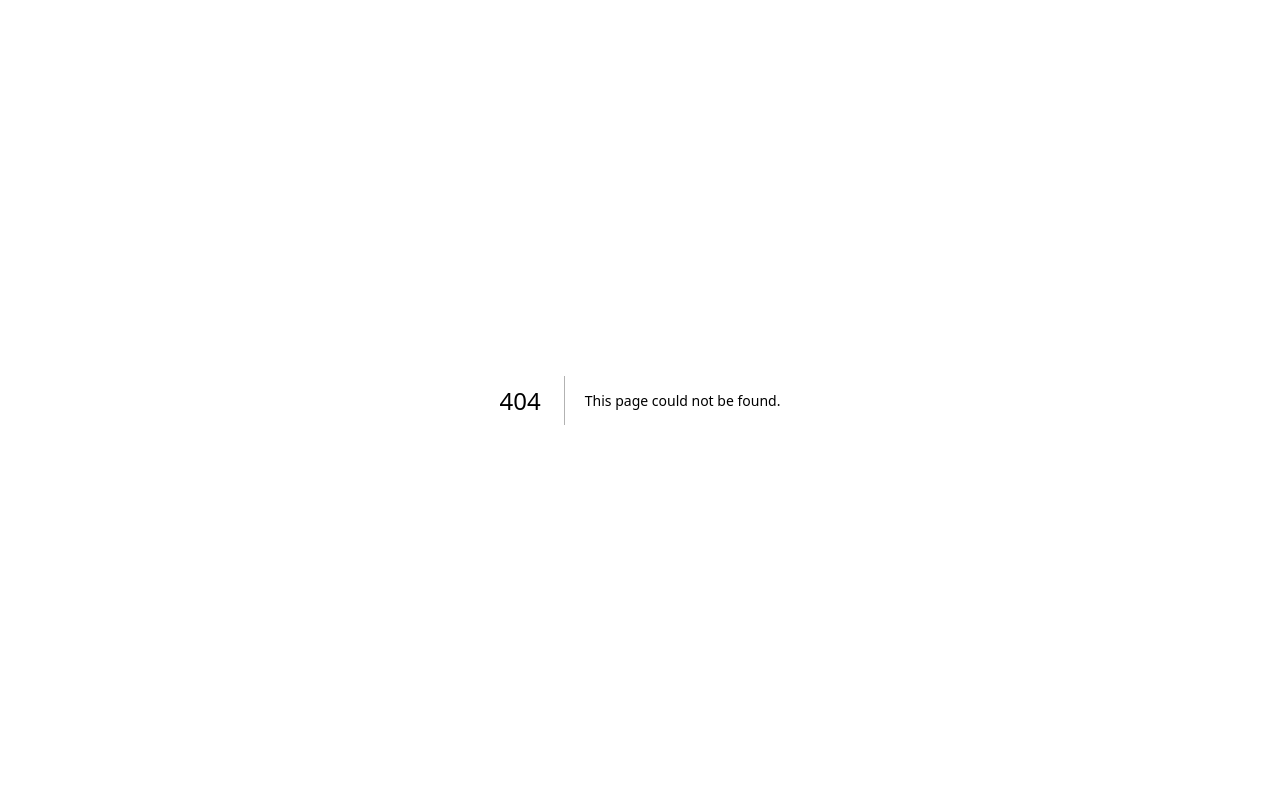
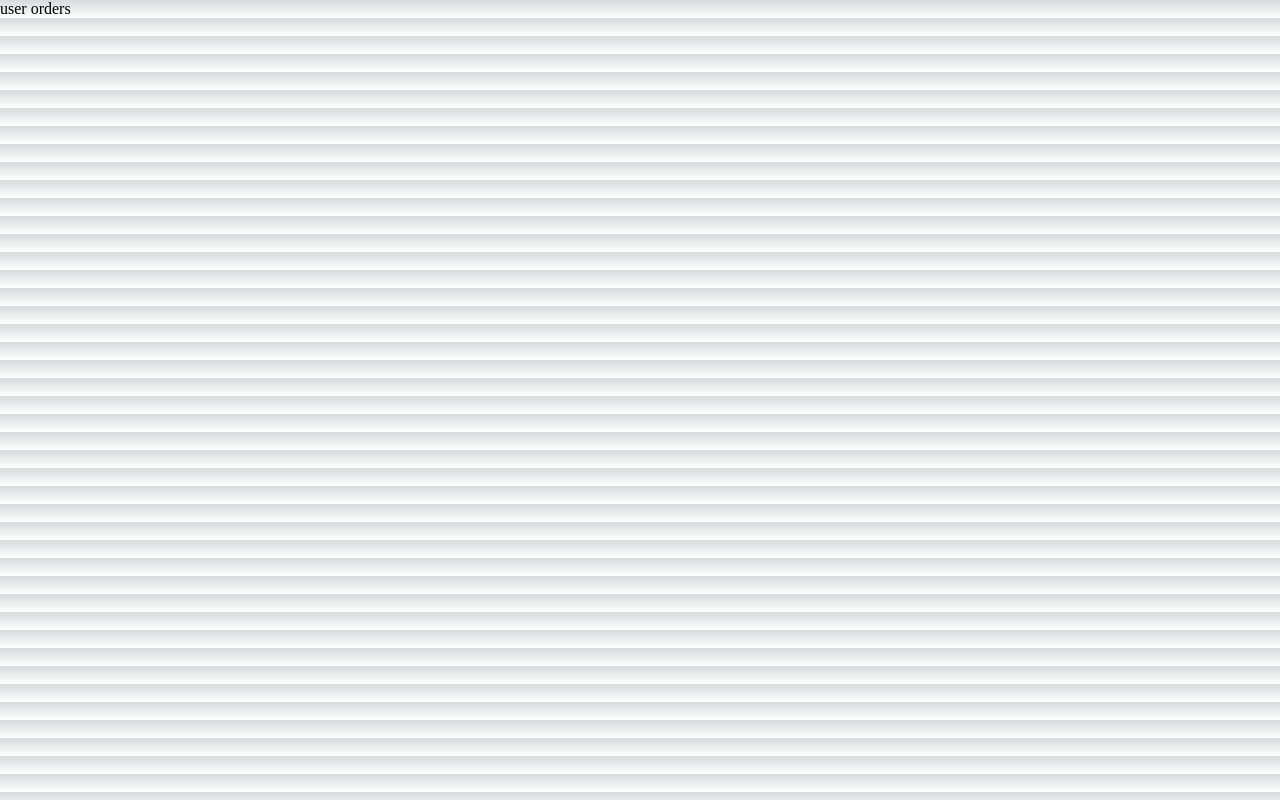
Before and after one commit to alirezaAslani-eng/nextJs-course, a Next.js app: page /user-panel/orders in a window 1280 px wide. Before the commit this address had no page. Built offline with nearby package versions, Linux system fonts and the light colour scheme.

Commit message:
router -> nested router in folder architecture

```diff
--- /dev/null
+++ b/pages/user-panel/orders.jsx
@@ -0,0 +1,9 @@
+import React from 'react'
+
+function orders() {
+  return (
+    <div>user orders</div>
+  )
+}
+
+export default orders
```
Also changed, not shown: pages/user-panel/index.jsx (added, +7 -0 lines), 1 other file (tests, documents, lock files or other folders).
